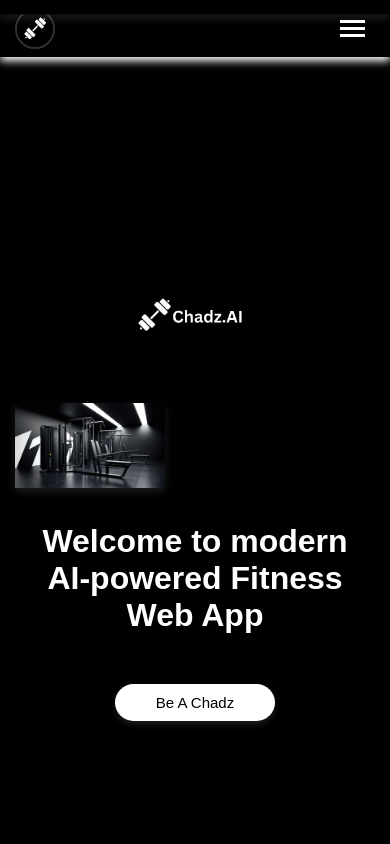
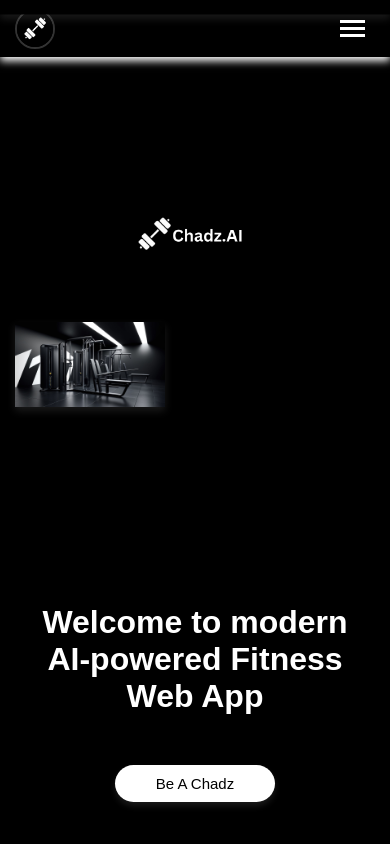
Before and after one commit to Aaqil456/chadzai-app, a React (Create React App) app: page /signin in a window 390 px wide. Shown: the top 844 px of the page. Built offline with nearby package versions, Linux system fonts and the light colour scheme; no server answers.

Commit message:
make the img fill up entire div in mobile view

```diff
--- a/src/components/SignIn/SignIn.css
+++ b/src/components/SignIn/SignIn.css
@@ -129,10 +129,13 @@ h1 {
         margin: 15px 0;
         padding: 0;
         max-width: 100%;
+        height: 300px;
     }
 
     .hero-image img {
         border-radius: 0;
+        height: 100%;
+        object-fit: cover;
     }
 }
 
@@ -171,6 +174,7 @@ h1 {
     .hero-image {
         margin: 10px 0;
         padding: 0;
+        height: 250px;
     }
 
     .signin-container img[alt="Logo"] {
@@ -183,6 +187,7 @@ h1 {
     .hero-image {
         margin: 8px 0;
         padding: 0;
+        height: 200px;
     }
 
     h1 {
```
